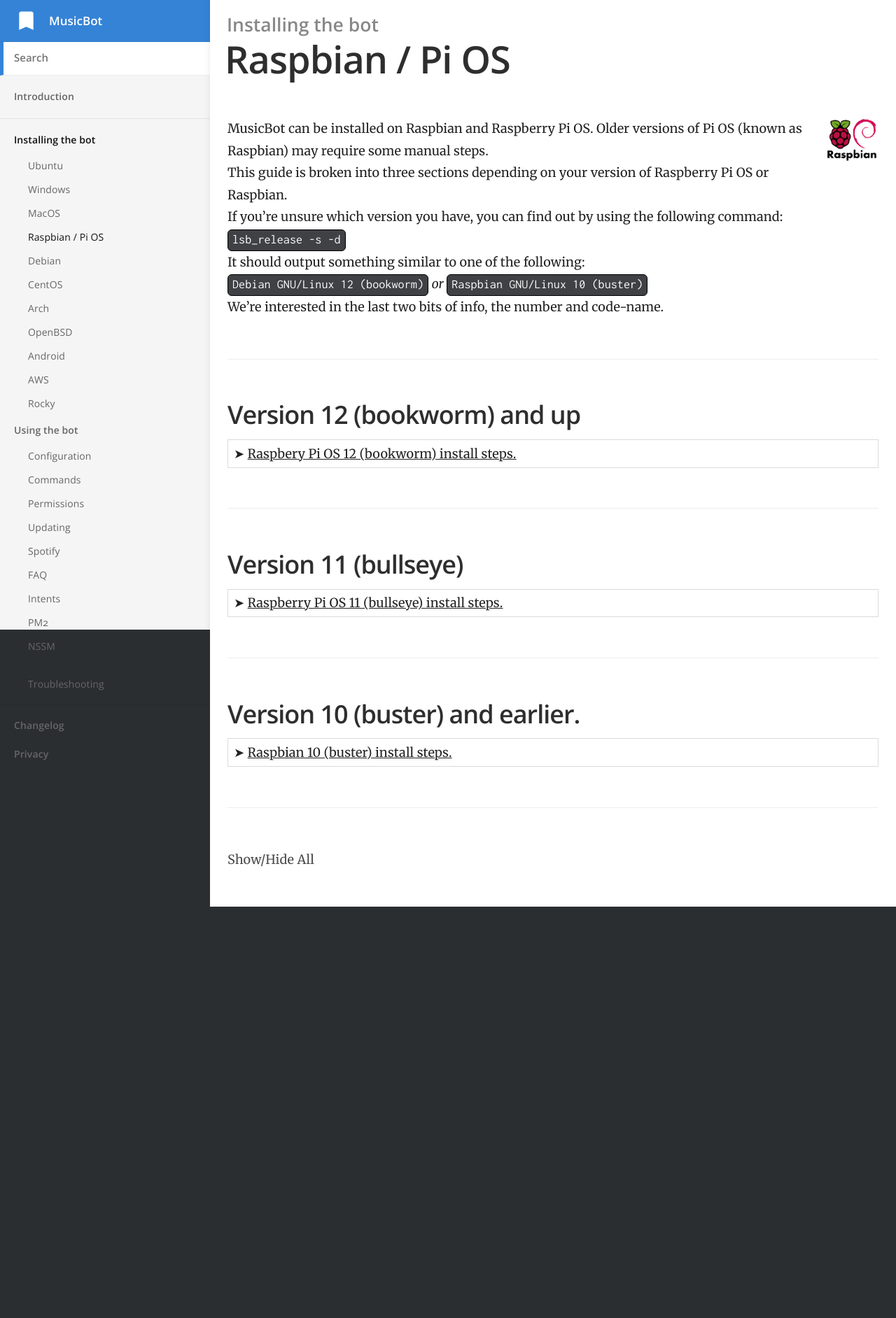
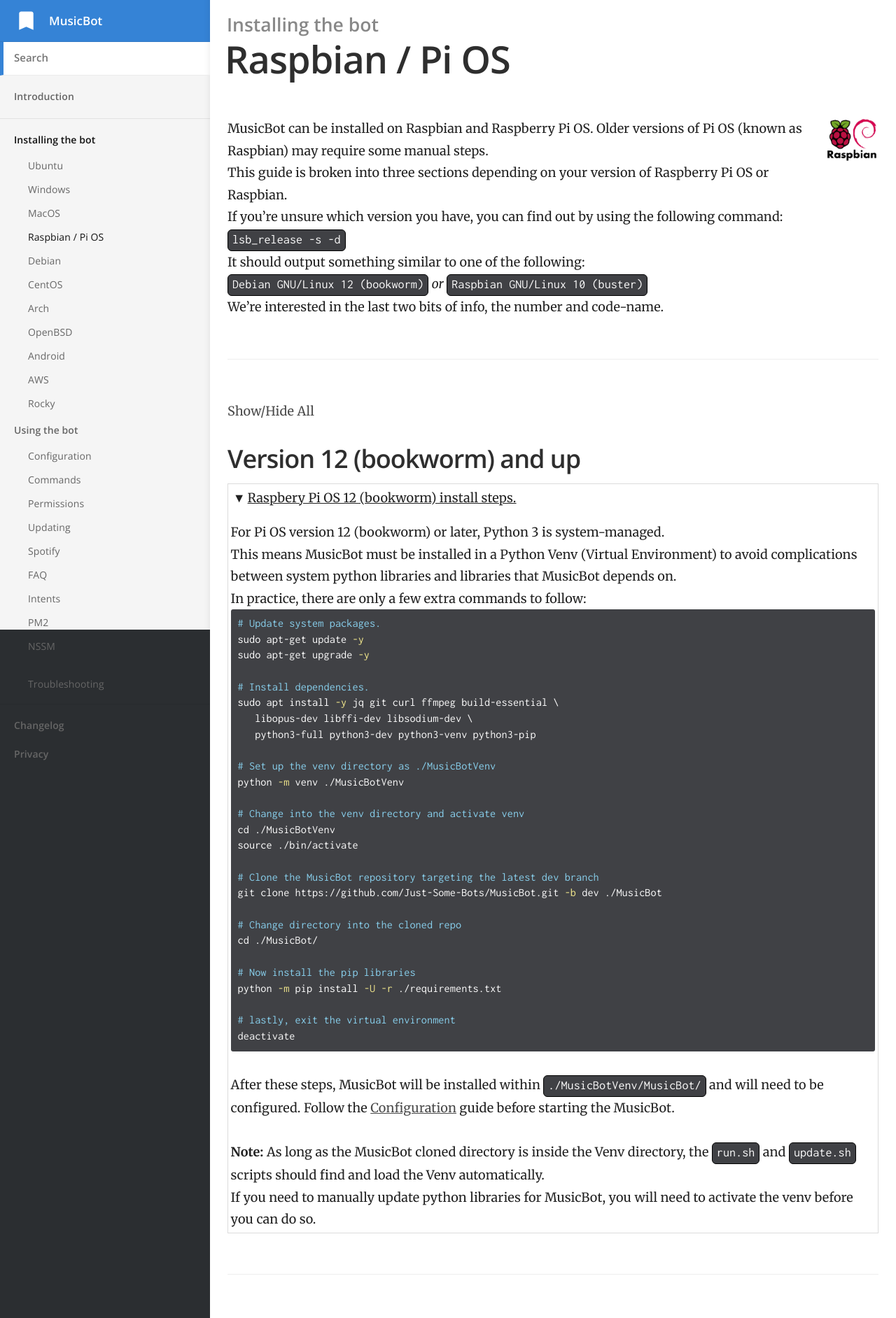
Before and after one commit to Just-Some-Bots/MusicBot, a Jekyll site: the page built from _docs/installing/raspbian.md, in a window 1280 px wide. Shown: the top 1884 px of the page at 70% size. Built offline with Jekyll 4.4.1, drawn with Linux system fonts in a browser that asks for light colours; before the commit the page ends 1296 px from its top, so only the background shows below that; some of the changed text lies outside the part shown.

Commit message:
use classes for show/hide all try to fix summary in safari

```diff
--- a/_docs/installing/raspbian.md
+++ b/_docs/installing/raspbian.md
@@ -15,6 +15,8 @@ It should output something similar to one of the following:
 We're interested in the last two bits of info, the number and code-name.
 
 ---
+
+<a class="expand-all-details">Show/Hide All</a>
 
 ## Version 12 (bookworm) and up
 <details>
@@ -154,4 +156,4 @@ After configuring you can use the command <code>./run.sh</code> to start the bot
 
 ---
 
-<a id="expand-all-details">Show/Hide All</a>
+<a class="expand-all-details">Show/Hide All</a>
--- a/_sass/_normalize.scss
+++ b/_sass/_normalize.scss
@@ -425,3 +425,17 @@ td,
 th {
   padding: 0;
 }
+
+/* Details / Summary
+   ===========================================================================*/
+/**
+ * Summary is a mess in safari, maybe due to setting display block above...
+ */
+
+details > summary {
+    list-style-type: none;
+}
+
+details > summary::-webkit-details-marker {
+    display: none;
+}
--- a/_sass/_typography.scss
+++ b/_sass/_typography.scss
@@ -89,9 +89,6 @@ ul,
 ol,
 dl,
 figure {
-	-webkit-font-feature-settings: 'liga' 1, 'onum' 1, 'kern' 1;
-	-moz-font-feature-settings: 'liga' 1, 'onum' 1, 'kern' 1;
-	-o-font-feature-settings: 'liga' 1, 'onum' 1, 'kern' 1;
 	margin: 0 0 1.75em 0;
 	text-rendering: geometricPrecision;
 }
```
Also changed, not shown: _layouts/default.html (+13 -6 lines), _sass/_layout.scss (indentation only).
